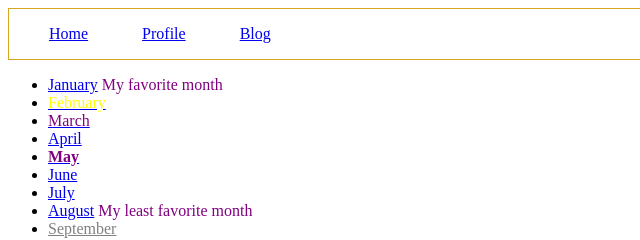
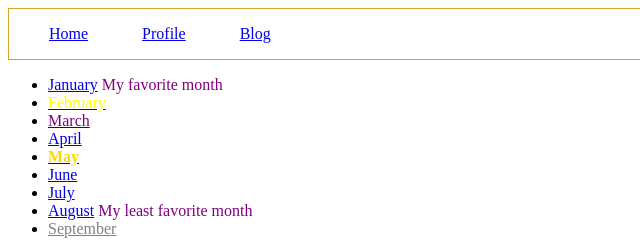
Before and after one commit to MaryRemo/css-selectors, a plain HTML site: page index.html in a window 1280 px wide. Shown: the top 240 px of the page, 0-640 px from the left. Drawn offline with Linux system fonts and the light colour scheme.

Commit message:
added a css style to make all promos gold

```diff
--- a/styles.css
+++ b/styles.css
@@ -51,7 +51,7 @@ span input  {
     border-radius: 25px;
     border: 1px solid red;
 }
-.promo {
+.promo, .promo> .disabled{
     font-weight: bold;
     color: gold;
 }
```
